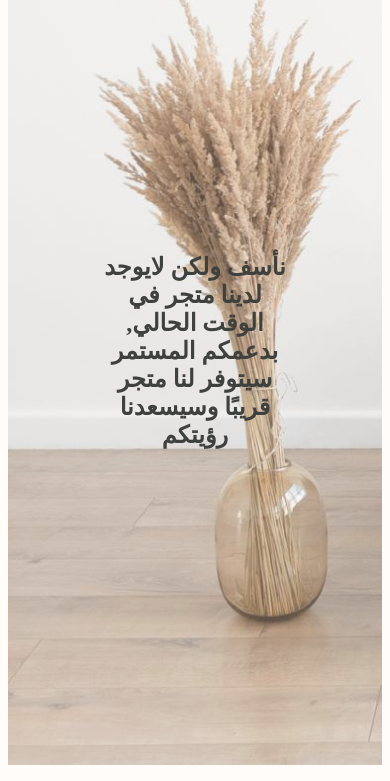
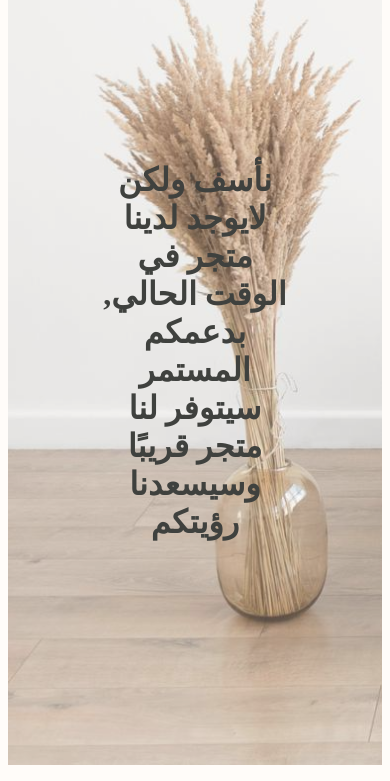
Before and after one commit to Jawza-Alqahtani/FirstWebPage, a PHP site: page /location.html in a window 390 px wide. Shown: the part 79-860 px from the top of the page. Run offline with PHP 8.4, Linux system fonts and the light colour scheme.

Commit message:
Update styleLocation.css

```diff
--- a/styleLocation.css
+++ b/styleLocation.css
@@ -237,15 +237,14 @@ header {
 
 }
 
-h1 {
-    font-size: 50px;
+
+h3 {
+  font-size: 32px;
 }
 
 @media screen and (max-width: 780px) {
 
-    .hero-text h1 {
+    .hero-text h3 {
         text-align: center;
-        font-size: 1.5em;
+        font-size: 16px;
     }
-
-  }
```
